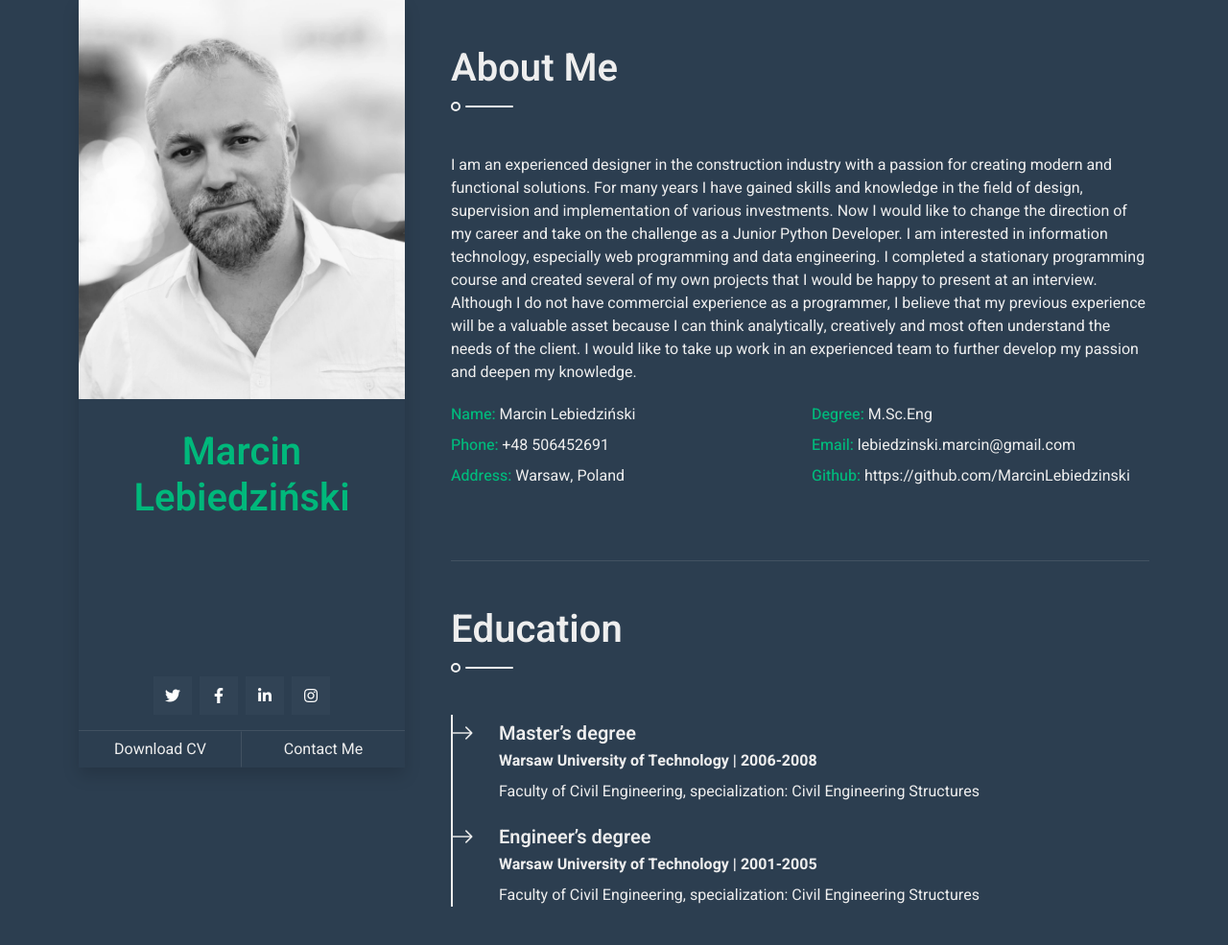
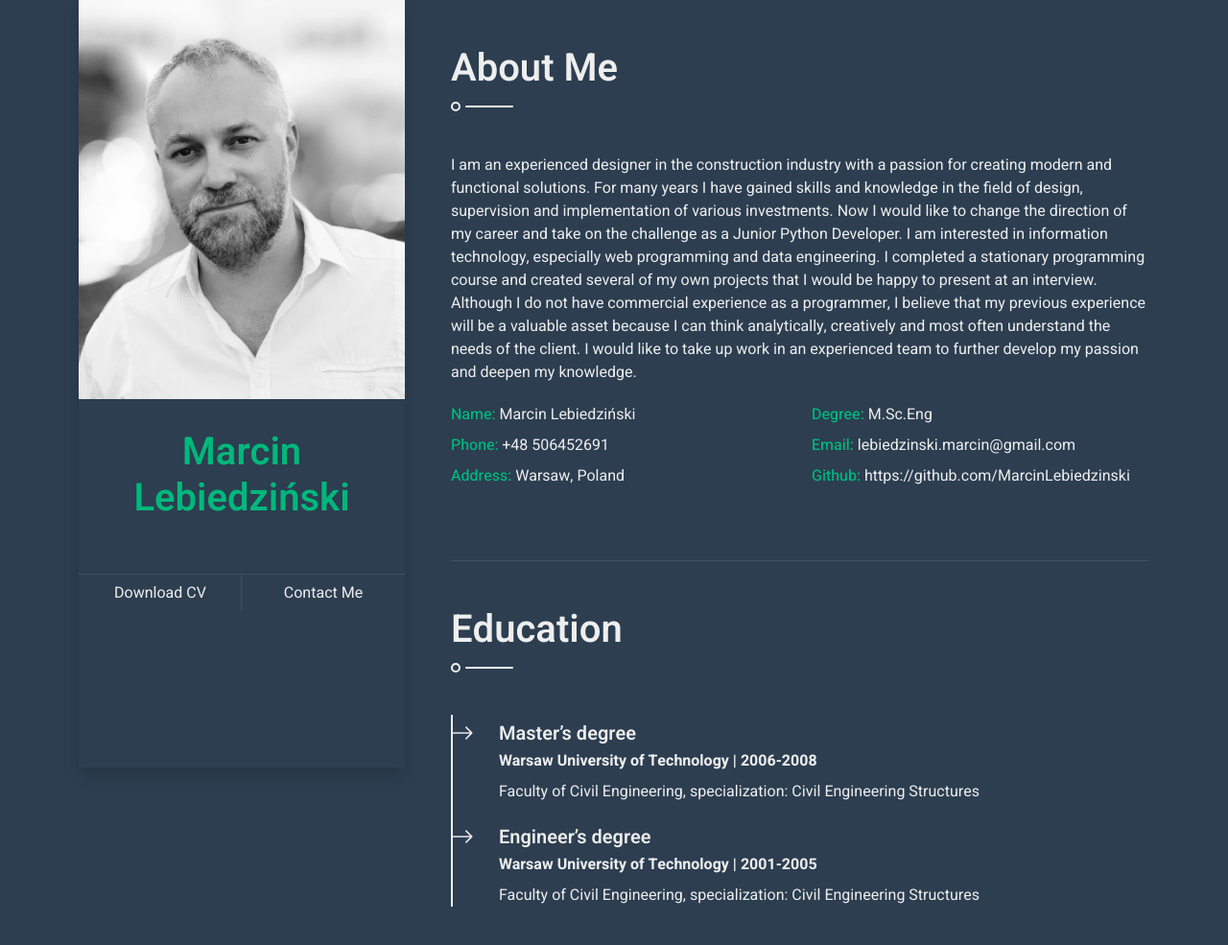
Before and after one commit to MarcinLebiedzinski/pmplatform, a Django app: page / in a window 1280 px wide. Shown: the top 985 px of the page at 96% size. Run offline with Django 4.2, Linux system fonts and the light colour scheme; some libraries are stand-ins or nearby versions.

Commit message:
2023-10-01 Update

```diff
--- a/templates/resume_eng.html
+++ b/templates/resume_eng.html
@@ -44,12 +44,6 @@
                         <div class="mb-4" style="height: 22px;">
                             <h4 class="typed-text-output d-inline-block text-light"></h4>
                             <div class="typed-text d-none">Web Backend Developer, Python enthusiast </div>
-                        </div>
-                        <div class="d-flex justify-content-center mt-auto mb-3">
-                            <a class="btn btn-secondary btn-square mx-1" href="#"><i class="fab fa-twitter"></i></a>
-                            <a class="btn btn-secondary btn-square mx-1" href="#"><i class="fab fa-facebook-f"></i></a>
-                            <a class="btn btn-secondary btn-square mx-1" href="#"><i class="fab fa-linkedin-in"></i></a>
-                            <a class="btn btn-secondary btn-square mx-1" href="#"><i class="fab fa-instagram"></i></a>
                         </div>
                         <div class="d-flex align-items-end justify-content-between border-top">
                             <a href="{% url 'cv_download' %}" class="btn w-50 border-end">Download CV</a>
```
